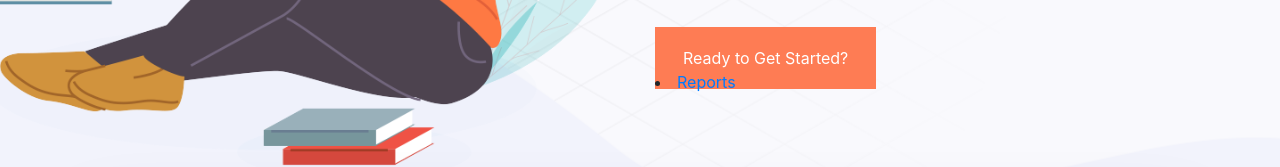
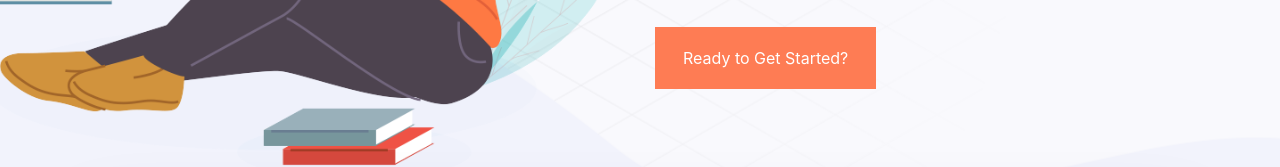
Before and after one commit to Amine-Selmane/LEGENDS-FrontOffice, a React (Vite) app: page /home-2 in a window 1280 px wide. Shown: the part 623-790 px from the top of the page. Built offline with nearby package versions, Linux system fonts and the light colour scheme.

Commit message:
first commit

```diff
--- a/src/Component/Heros/HomeTowHero.jsx
+++ b/src/Component/Heros/HomeTowHero.jsx
@@ -53,9 +53,7 @@ function HomeTowHero() {
               </Link>
               {/* Reports */}
 
-              <li>
-                    <Link to="/StudentReport">Reports</Link>
-                  </li>
+
             </div>
           </div>
         </div>
```
